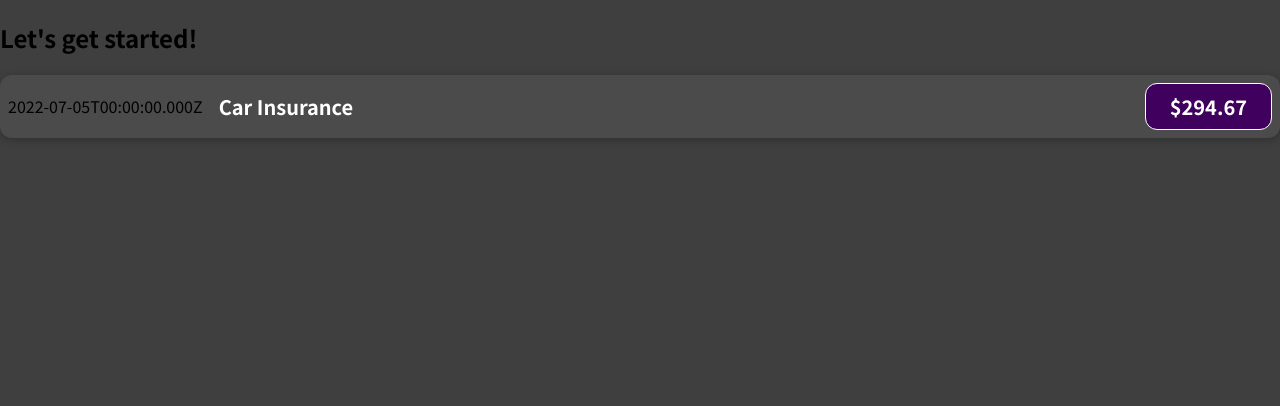
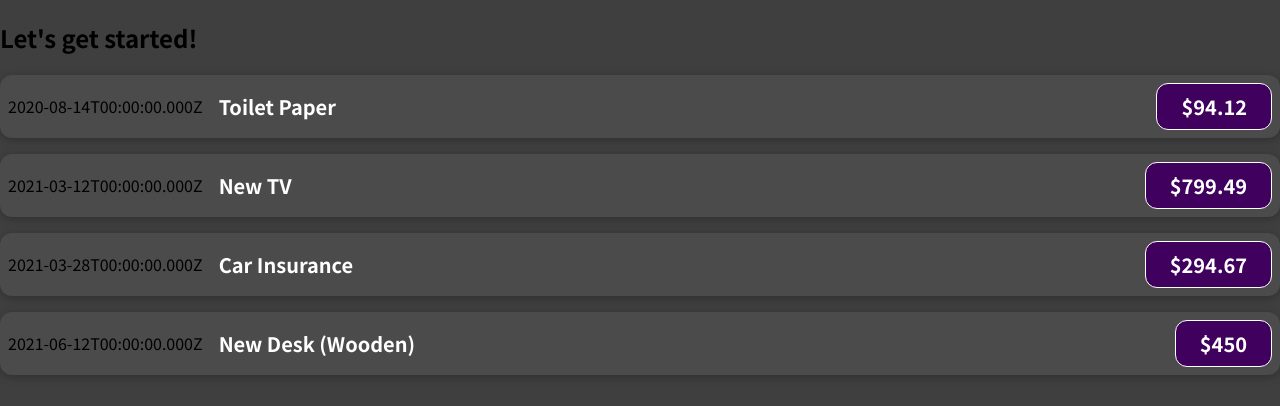
Before and after one commit to liaisontw/react_starting, a JavaScript app: page / in a window 1280 px wide. Shown: the top 406 px of the page. Built offline with nearby package versions, Linux system fonts and the light colour scheme.

Commit message:
Section 37: passing props

```diff
--- a/src/App.js
+++ b/src/App.js
@@ -1,10 +1,51 @@
 import ExpenseItem from "./components/ExpenseItem";
 
 function App() {
+  const expenses = [
+    {
+      id: 'e1',
+      title: 'Toilet Paper',
+      amount: 94.12,
+      date: new Date(2020, 7, 14),
+    },
+    { id: 'e2', title: 'New TV', amount: 799.49, date: new Date(2021, 2, 12) },
+    {
+      id: 'e3',
+      title: 'Car Insurance',
+      amount: 294.67,
+      date: new Date(2021, 2, 28),
+    },
+    {
+      id: 'e4',
+      title: 'New Desk (Wooden)',
+      amount: 450,
+      date: new Date(2021, 5, 12),
+    },
+  ];
+
   return (
     <div>
       <h2>Let's get started!</h2>
-      <ExpenseItem></ExpenseItem>
+      <ExpenseItem
+        title={expenses[0].title}
+        amount={expenses[0].amount}
+        date={expenses[0].date}>
+      </ExpenseItem>
+      <ExpenseItem
+        title={expenses[1].title}
+        amount={expenses[1].amount}
+        date={expenses[1].date}>
+      </ExpenseItem>
+      <ExpenseItem
+        title={expenses[2].title}
+        amount={expenses[2].amount}
+        date={expenses[2].date}>
+      </ExpenseItem>
+      <ExpenseItem
+        title={expenses[3].title}
+        amount={expenses[3].amount}
+        date={expenses[3].date}>
+      </ExpenseItem>
     </div>
   );
 }
--- a/src/components/ExpenseItem.js
+++ b/src/components/ExpenseItem.js
@@ -1,16 +1,13 @@
 import './ExpenseItem.css';
 
-function ExpenseItem() {
-    const expenseDate = new Date(2022, 6, 5);
-    const expenseTitle = 'Car Insurance';
-    const expenseAmount = 294.67;
+function ExpenseItem(props) {
 
     return (
         <div className="expense-item">
-            <div>{expenseDate.toISOString()}</div>
+            <div>{props.date.toISOString()}</div>
             <div className="expense-item__description">
-                <h2>{expenseTitle}</h2>
-                <div className="expense-item__price">${expenseAmount}</div>
+                <h2>{props.title}</h2>
+                <div className="expense-item__price">${props.amount}</div>
             </div>
         </div>
     );
```
